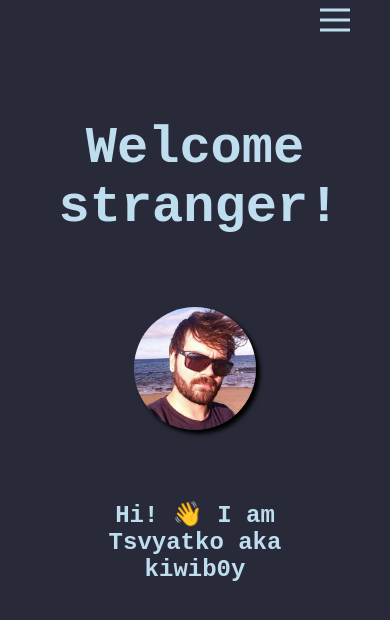
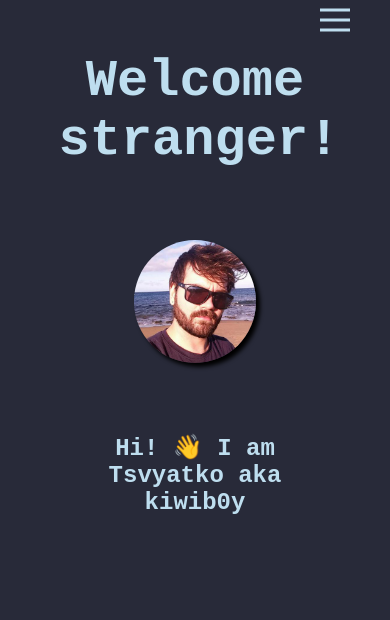
Before and after one commit to tsakishii/tsakishii.github.io, a SvelteKit app: page / in a window 390 px wide. Shown: the top 620 px of the page. Built offline with nearby package versions, Linux system fonts and the light colour scheme; some icons are missing.

Commit message:
Fix top spacing

```diff
--- a/src/routes/+page.svelte
+++ b/src/routes/+page.svelte
@@ -43,12 +43,14 @@
   @media screen and (max-width: 768px) {
     main {
       width: 90%;
+      top:2%
     }
   }
 
   @media screen and (max-width: 480px) {
     main {
       width: 70%;
+      top: 2%
     }
 
     h1 {
```
